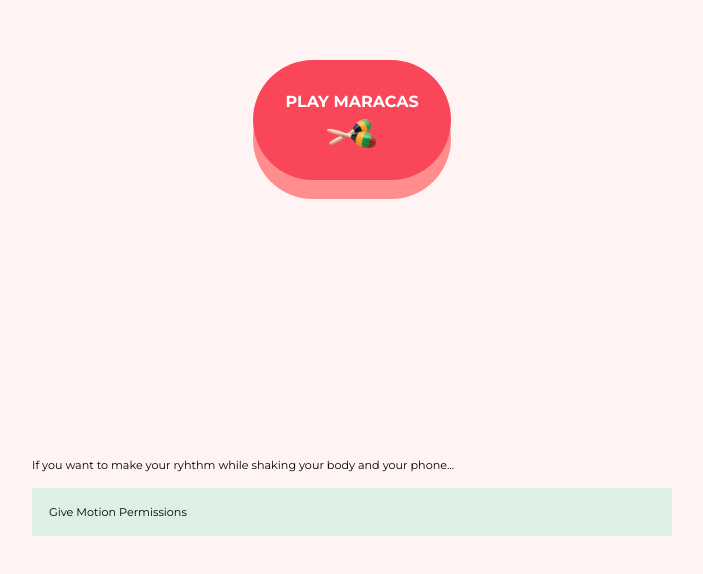
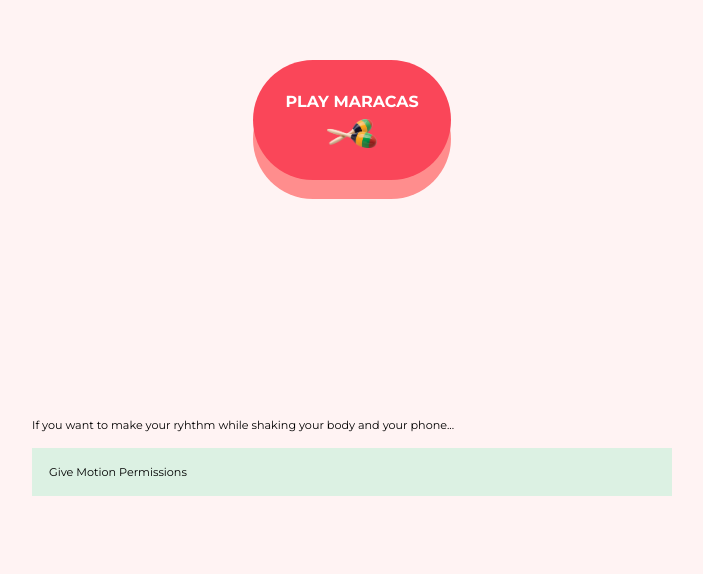
Before and after one commit to msotomorras/shaketoplay, a React (Create React App) app: page / in a window 1280 px wide. Shown: the part 184-758 px from the top of the page, without its empty margins (288-991 px from the left). Built offline with nearby package versions, Linux system fonts and the light colour scheme; no server answers.

Commit message:
reduce time limit

```diff
--- a/src/app/ShakerView/ShakerView.js
+++ b/src/app/ShakerView/ShakerView.js
@@ -64,8 +64,8 @@ export const ShakerView = () => {
         setAccelerated(true)
         console.log('PLAY!')
         setTimeout(() => {
-            tsetAccelerated(false)
-        }, 100);
+            setAccelerated(false)
+        }, 10);
 
     }
 
--- a/src/app/ShakerView/ShakerView.scss
+++ b/src/app/ShakerView/ShakerView.scss
@@ -47,7 +47,7 @@
     .motion-permissions {
         font-size: .7rem;
         position: absolute;
-        bottom: 10%;
+        bottom: 15%;
         width: 50%;
         text-align: left;
         .permissions-button {
```
